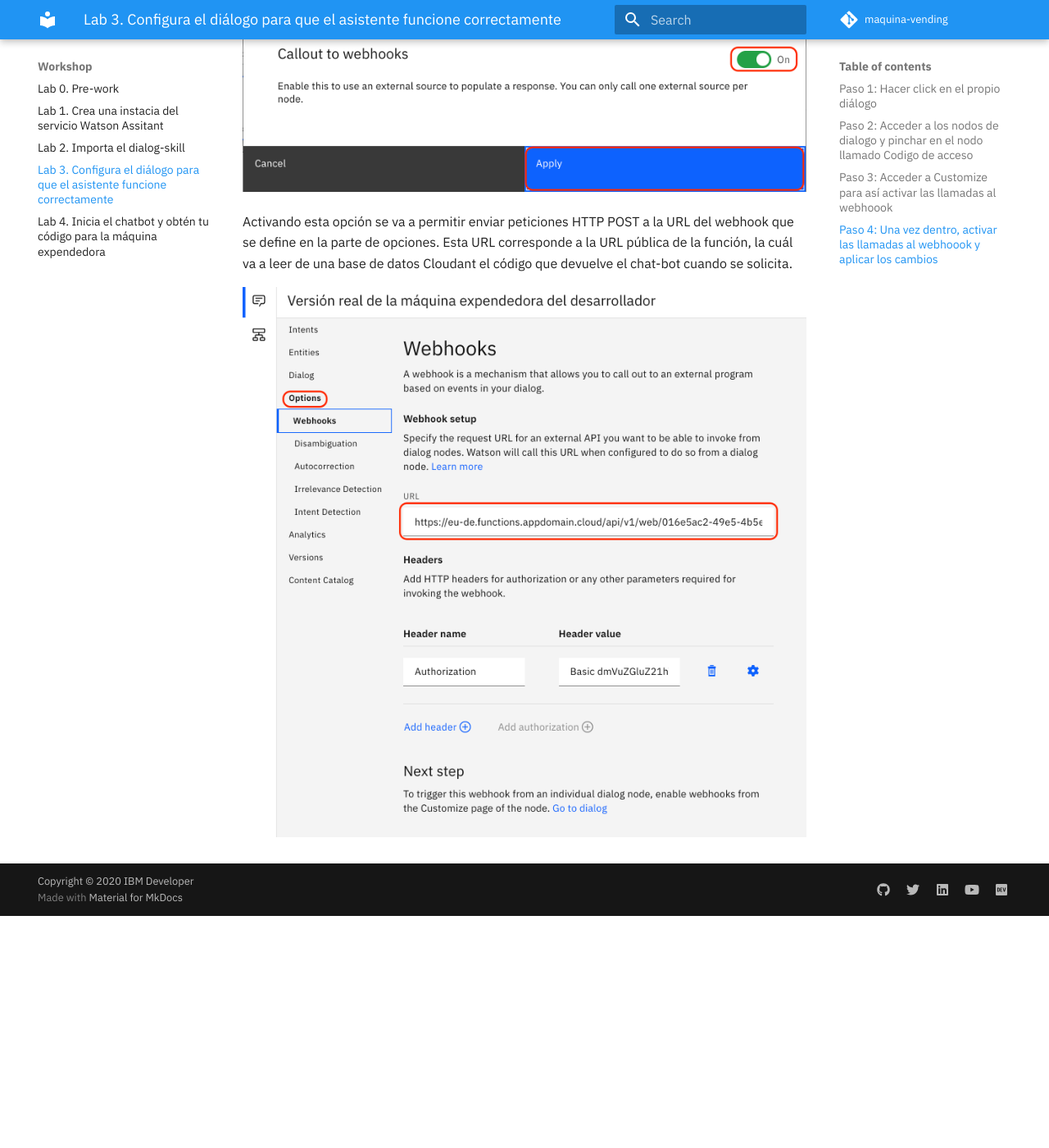
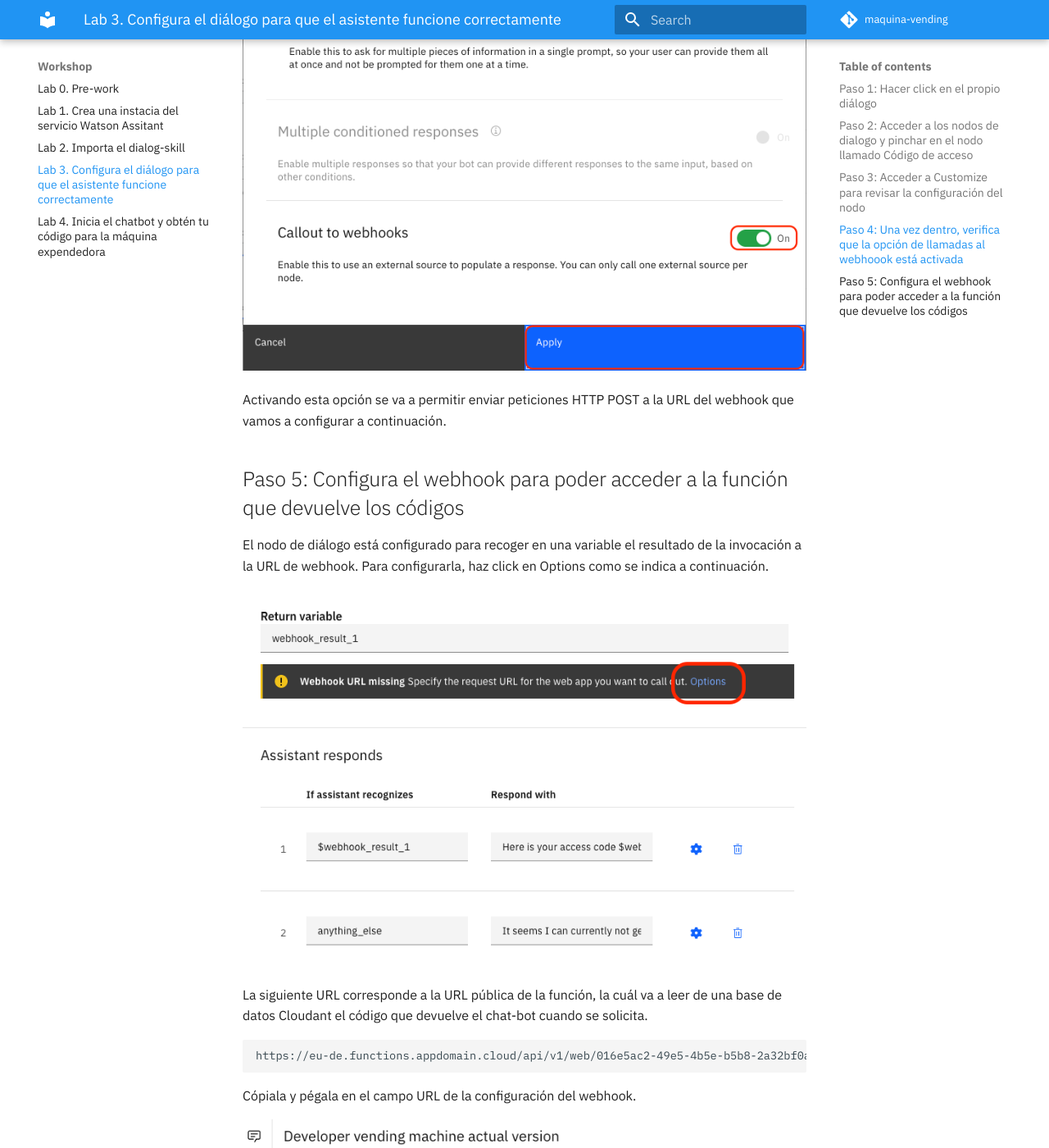
Before and after one commit to IBM/maquina-vending, an MkDocs documentation site: the page built from docs/lab-3/README.md, in a window 1280 px wide and 1400 px high, scrolled down 2815 px. Shown: the whole window at 82% size. Built offline with MkDocs 1.6.1 and Material for MkDocs 9.7.7, drawn with Linux system fonts in a browser that asks for light colours; comment, search, counter and statistics services are not loaded; before the commit the page ends 3932 px from its top, so only the background shows below that; some of the changed text lies outside the part shown.

Commit message:
Cambios Lab-3

```diff
--- a/docs/lab-3/README.md
+++ b/docs/lab-3/README.md
@@ -2,20 +2,40 @@
 
 ## Paso 1: Hacer click en el propio diálogo
 
+Vas a entrar en la configuración del asistente virtual.
+
+Observa que ya está preentrenado con 11 intenciones y 18 nodos de diálogo. Todo esto es lo que te has traido importando el skill en el lab anterior.
+
 ![Diálogo](../images/dialogo.png)
 
-## Paso 2: Acceder a los nodos de dialogo y pinchar en el nodo llamado Codigo de acceso
+## Paso 2: Acceder a los nodos de dialogo y pinchar en el nodo llamado Código de acceso
+
+Ahora vamos a acabar de configurar nuestro asistente para que funcione correctamente.
+
+Busca entre los nodos de diálogo ya configurados, el que se llama "Código de acceso" y entra en su definición
 
 ![NodoCodigo](../images/nodoCodigo.png)
 
-## Paso 3: Acceder a Customize para así activar las llamadas al webhoook
+## Paso 3: Acceder a Customize para revisar la configuración del nodo
 
 ![Customize](../images/customize.png)
 
-## Paso 4: Una vez dentro, activar las llamadas al webhoook y aplicar los cambios
+## Paso 4: Una vez dentro, verifica que la opción de llamadas al webhoook está activada
 
 ![ActivarWebhook](../images/activarWebhook.png)
 
-Activando esta opción se va a permitir enviar peticiones HTTP POST a la URL del webhook que se define en la parte de opciones. Esta URL corresponde a la URL pública de la función, la cuál va a leer de una base de datos Cloudant el código que devuelve el chat-bot cuando se solicita.
+Activando esta opción se va a permitir enviar peticiones HTTP POST a la URL del webhook que vamos a configurar a continuación.
 
-![Opciones](../images/opciones.png)
+## Paso 5: Configura el webhook para poder acceder a la función que devuelve los códigos
+
+El nodo de diálogo está configurado para recoger en una variable el resultado de la invocación a la URL de webhook. Para configurarla, haz click en Options como se indica a continuación.
+
+![OpcionesWebhook](../images/opcionesWebhook.png)
+
+La siguiente URL corresponde a la URL pública de la función, la cuál va a leer de una base de datos Cloudant el código que devuelve el chat-bot cuando se solicita.
+
+    https://eu-de.functions.appdomain.cloud/api/v1/web/016e5ac2-49e5-4b5e-b5b8-2a32bf0a88f4/default/vending-machine.json
+
+Cópiala y pégala en el campo URL de la configuración del webhook.
+
+![ConfigurarURL](../images/configurarURL.png)
```
Also changed, not shown: docs/images/configurarURL.png (added), docs/images/opcionesWebhook.png (added).
